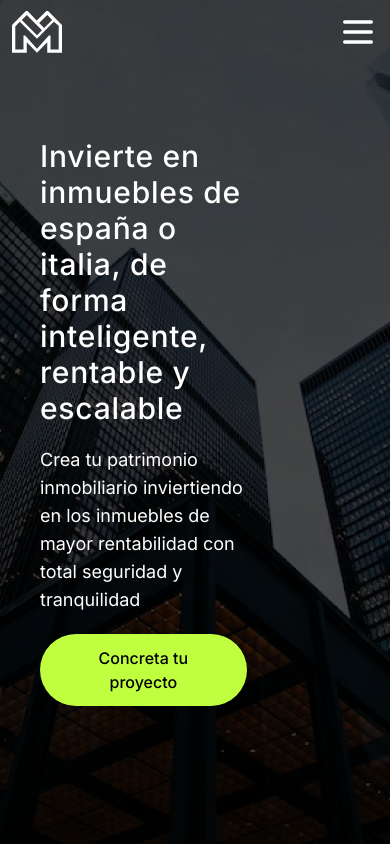
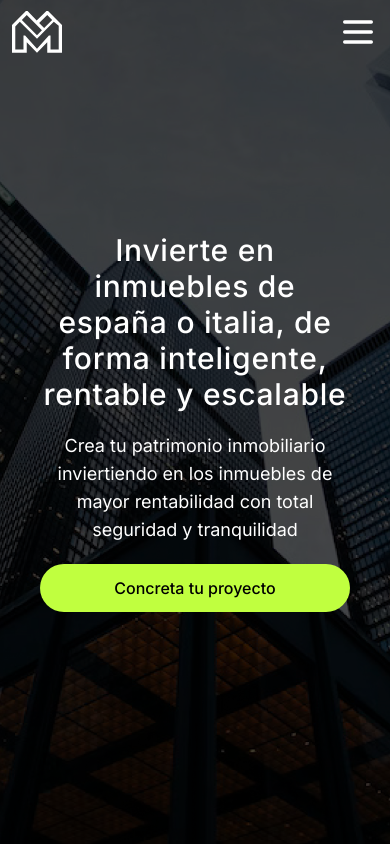
Before and after one commit to mariodev99/martinmariottirealestate, a Next.js app: page /inicio in a window 390 px wide. Shown: the top 844 px of the page. Built offline with nearby package versions, Linux system fonts and the light colour scheme.

Commit message:
fix styles mobike

```diff
--- a/src/components/Pages/Sections/HeaderSection.tsx
+++ b/src/components/Pages/Sections/HeaderSection.tsx
@@ -29,10 +29,10 @@ export default function HeaderSection() {
           />
         </div>
       <SectionWraper>
-        <main className='relative text-white w-2/3'>
+        <main className='relative text-white  w-full md:w-2/3'>
           <div className='flex flex-col gap-5'>
-            <h1 className={`${inter.className} text-3xl md:text-5xl font-medium tracking-wide`}>{HEADER_INFORMATION.title}</h1>
-            <h2 className={`${inter.className} text-lg md:text-xl font-regular md:font-medium `}>{HEADER_INFORMATION.subtitle}</h2>
+            <h1 className={`${inter.className} text-3xl md:text-5xl text-center md:text-start font-medium tracking-wide`}>{HEADER_INFORMATION.title}</h1>
+            <h2 className={`${inter.className} text-lg md:text-xl text-center md:text-start font-regular md:font-medium `}>{HEADER_INFORMATION.subtitle}</h2>
             <div className='w-full'>
               <Link href={"/contacto"}>
               <PrimaryButton mode='dark'>
```
